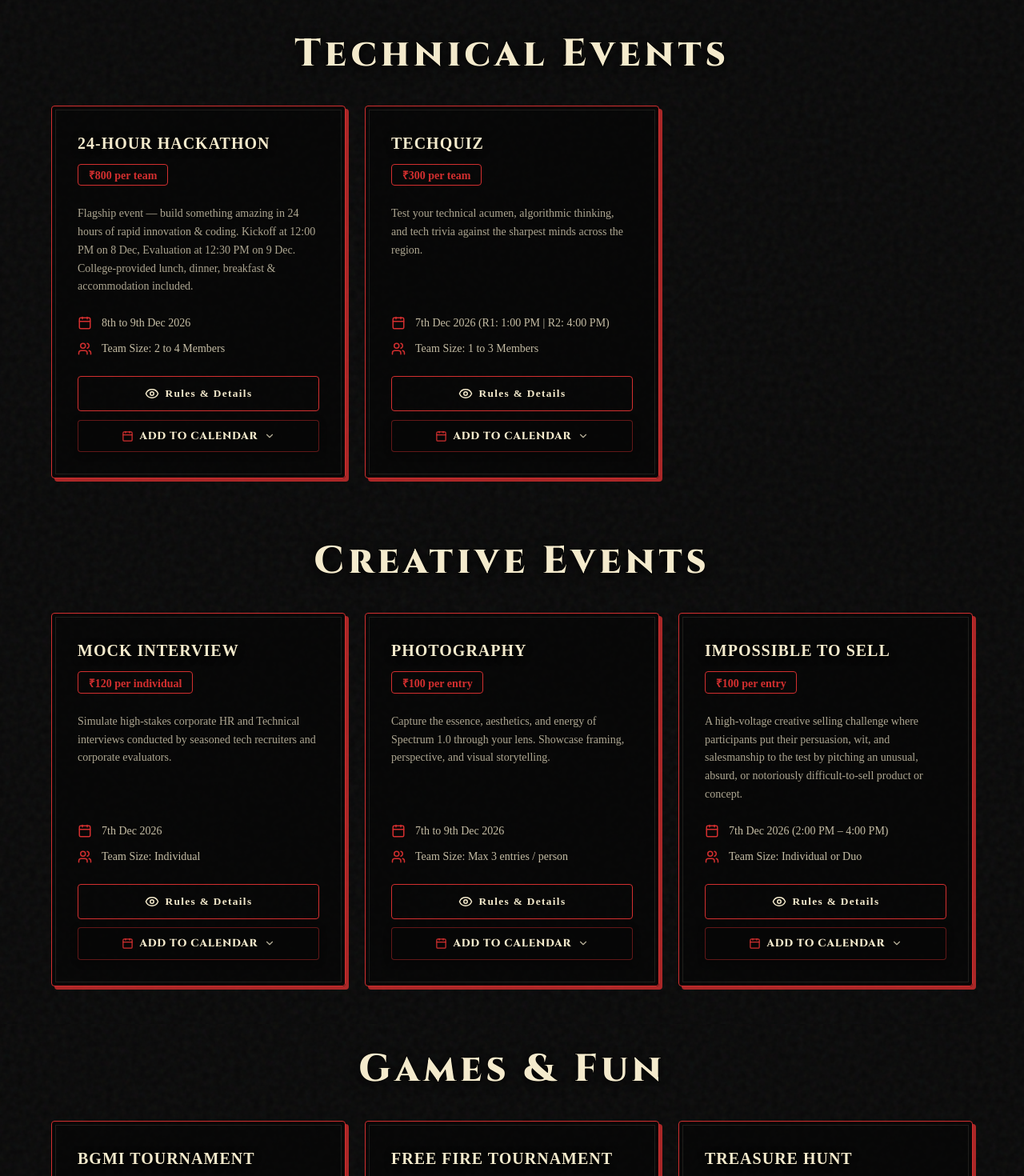
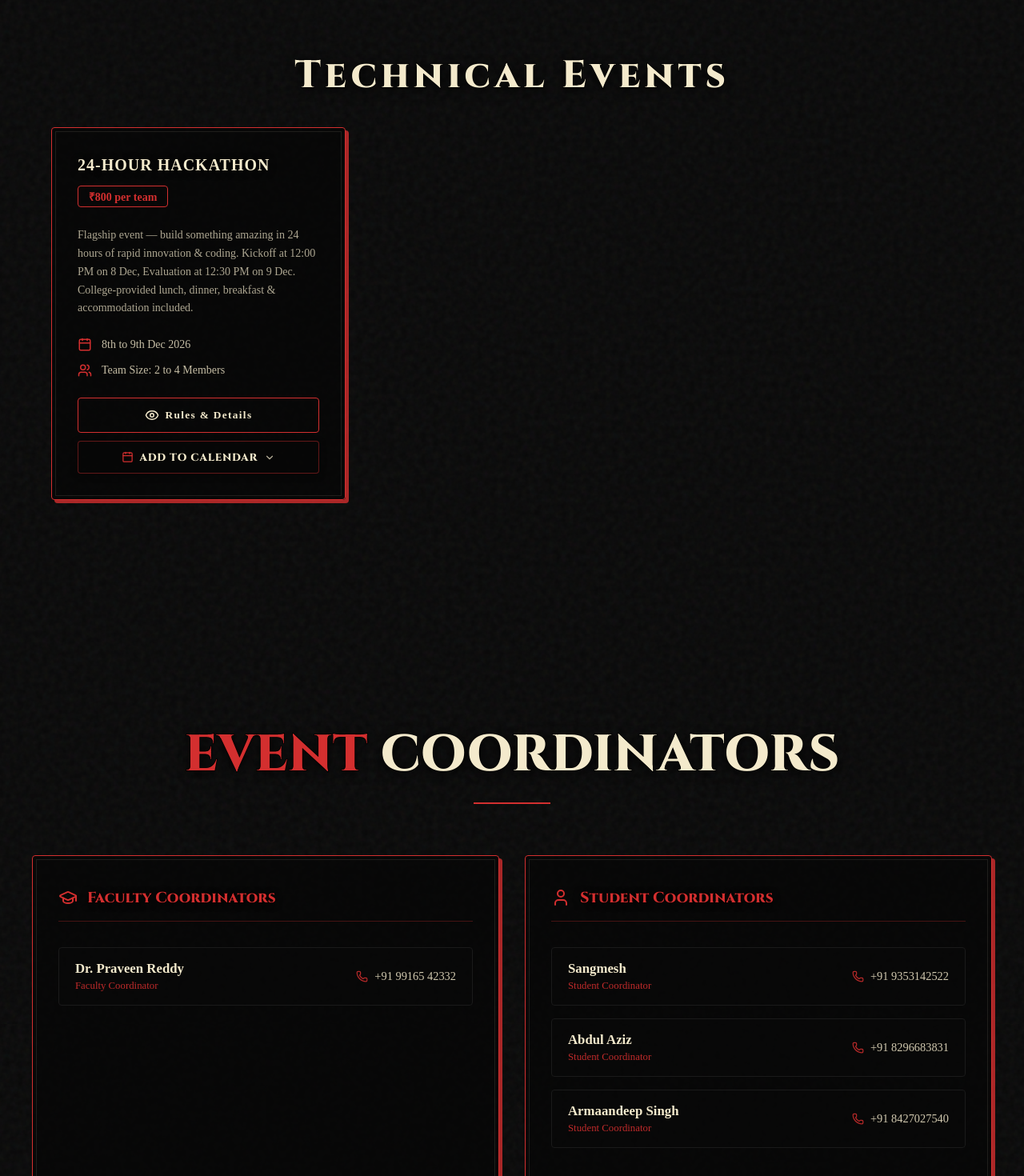
Before and after one commit to akshbir17/techfest, a React (Vite) app: page / in a window 1280 px wide. Shown: the part 2560-4030 px from the top of the page at 80% size. Built offline with nearby package versions, Linux system fonts and the light colour scheme.

Commit message:
temp: hide non-hackathon events and schedule section (pending college approval)

```diff
--- a/src/pages/EventsPage.jsx
+++ b/src/pages/EventsPage.jsx
@@ -388,24 +388,16 @@ const EventsPage = ({ isEmbedded = false }) => {
         </motion.div>
       )}
 
+      {/* NOTE: Only Hackathon is shown — other events hidden pending college permission */}
       <EventCategory
         title="Technical Events"
-        events={technicalEvents}
+        events={technicalEvents.filter(e => e.id === 'hackathon')}
         delay={0.2}
         onOpenRules={(event) => setSelectedRuleEvent(event)}
       />
-      <EventCategory
-        title="Creative Events"
-        events={creativeEvents}
-        delay={0.4}
-        onOpenRules={(event) => setSelectedRuleEvent(event)}
-      />
-      <EventCategory
-        title="Games & Fun"
-        events={gamesEvents}
-        delay={0.6}
-        onOpenRules={(event) => setSelectedRuleEvent(event)}
-      />
+      {/* HIDDEN: Creative & Games events (pending approval) */}
+      {/* <EventCategory title="Creative Events" events={creativeEvents} delay={0.4} onOpenRules={(event) => setSelectedRuleEvent(event)} /> */}
+      {/* <EventCategory title="Games & Fun" events={gamesEvents} delay={0.6} onOpenRules={(event) => setSelectedRuleEvent(event)} /> */}
 
       {/* Modals portalled to document.body so they stay above all stacking contexts */}
       {typeof document !== 'undefined' && createPortal(
--- a/src/pages/HomePage.jsx
+++ b/src/pages/HomePage.jsx
@@ -14,7 +14,8 @@ const HomePage = () => {
       <AboutSection />
       {/* Scroll 2nd shows events */}
       <EventsPage isEmbedded={true} />
-      <ScheduleSection />
+      {/* HIDDEN: Schedule section (pending college approval for other events) */}
+      {/* <ScheduleSection /> */}
       <CoordinatorsSection />
       <RegistrationSection />
       <ContactSection />
```
